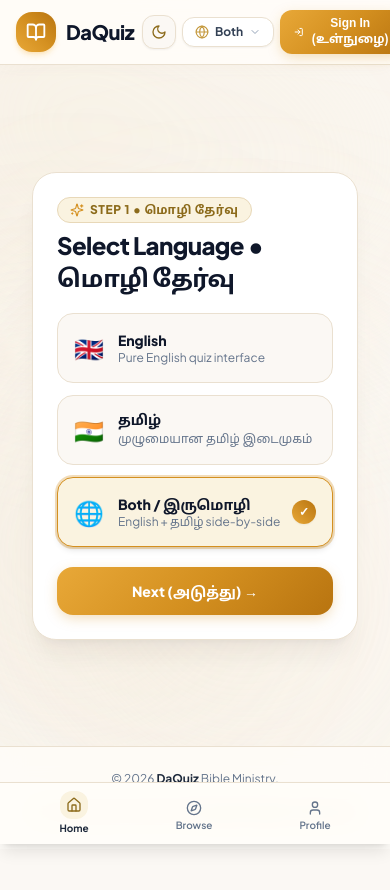
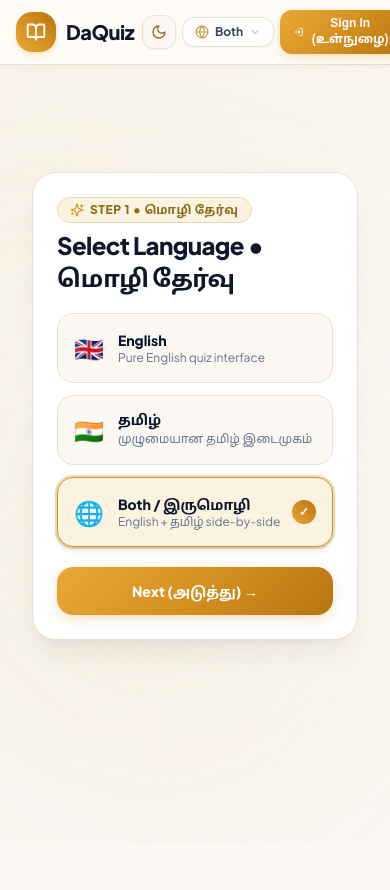
Before and after one commit to DavidLivingston05/daquiz, a Next.js app: page / in a window 390 px wide. Shown: the top 890 px of the page. After the commit the page ends 844 px from the top, so only its background shows below. Built offline with nearby package versions, Linux system fonts and the light colour scheme.

Commit message:
Remove mobile bottom navigation bar and mobile footer for clean interface

```diff
--- a/app/layout.tsx
+++ b/app/layout.tsx
@@ -36,7 +36,7 @@
 }) {
   return (
     <html lang="en" className={`${jakarta.variable} ${tamil.variable}`}>
-      <body className="min-h-screen flex flex-col bg-[#FBF8F4] dark:bg-[#0B0F17] text-slate-800 dark:text-slate-100 font-sans antialiased selection:bg-[#D4AF37] selection:text-white pb-16 sm:pb-0 transition-colors duration-300">
+      <body className="min-h-screen flex flex-col bg-[#FBF8F4] dark:bg-[#0B0F17] text-slate-800 dark:text-slate-100 font-sans antialiased selection:bg-[#D4AF37] selection:text-white transition-colors duration-300">
         <ThemeProvider>
           <LanguageProvider>
             {/* Ambient Warm / Celestial Accents in Background */}
@@ -80,8 +80,8 @@
               {children}
             </main>
 
-            {/* Footer */}
-            <footer className="border-t border-[#EAE0D0] dark:border-[#232E42] bg-[#FFFDF9]/80 dark:bg-[#111622]/80 backdrop-blur-md py-6 text-xs text-slate-500 dark:text-slate-400">
+            {/* Footer (Desktop Only) */}
+            <footer className="hidden sm:block border-t border-[#EAE0D0] dark:border-[#232E42] bg-[#FFFDF9]/80 dark:bg-[#111622]/80 backdrop-blur-md py-6 text-xs text-slate-500 dark:text-slate-400">
               <div className="max-w-5xl mx-auto px-4 sm:px-6 flex flex-col sm:flex-row items-center justify-between gap-3 text-center sm:text-left">
                 <div>
                   © {new Date().getFullYear()} <span className="text-slate-800 dark:text-slate-200 font-bold">DaQuiz</span> Bible Ministry.
@@ -92,24 +92,6 @@
                 </div>
               </div>
             </footer>
-
-            {/* Mobile Bottom Navigation Bar */}
-            <nav className="sm:hidden fixed bottom-0 left-0 right-0 z-50 bg-[#FFFDF9]/95 dark:bg-[#111622]/95 backdrop-blur-md border-t border-[#EAE0D0] dark:border-[#232E42] px-4 py-2 flex items-center justify-around shadow-lg">
-              <Link href="/" className="flex flex-col items-center gap-0.5 text-slate-800 dark:text-amber-400 font-bold text-[10px]">
-                <div className="w-7 h-7 rounded-xl bg-[#FAF3E0] dark:bg-amber-500/15 text-[#8C6B1B] dark:text-amber-300 flex items-center justify-center">
-                  <Home className="w-4 h-4" />
-                </div>
-                <span>Home</span>
-              </Link>
-              <Link href="/#books-section" className="flex flex-col items-center gap-0.5 text-slate-500 dark:text-slate-400 hover:text-slate-800 dark:hover:text-white font-semibold text-[10px]">
-                <Compass className="w-4 h-4 mt-1.5" />
-                <span>Browse</span>
-              </Link>
-              <Link href="/#profile" className="flex flex-col items-center gap-0.5 text-slate-500 dark:text-slate-400 hover:text-slate-800 dark:hover:text-white font-semibold text-[10px]">
-                <User className="w-4 h-4 mt-1.5" />
-                <span>Profile</span>
-              </Link>
-            </nav>
           </LanguageProvider>
         </ThemeProvider>
       </body>
```
